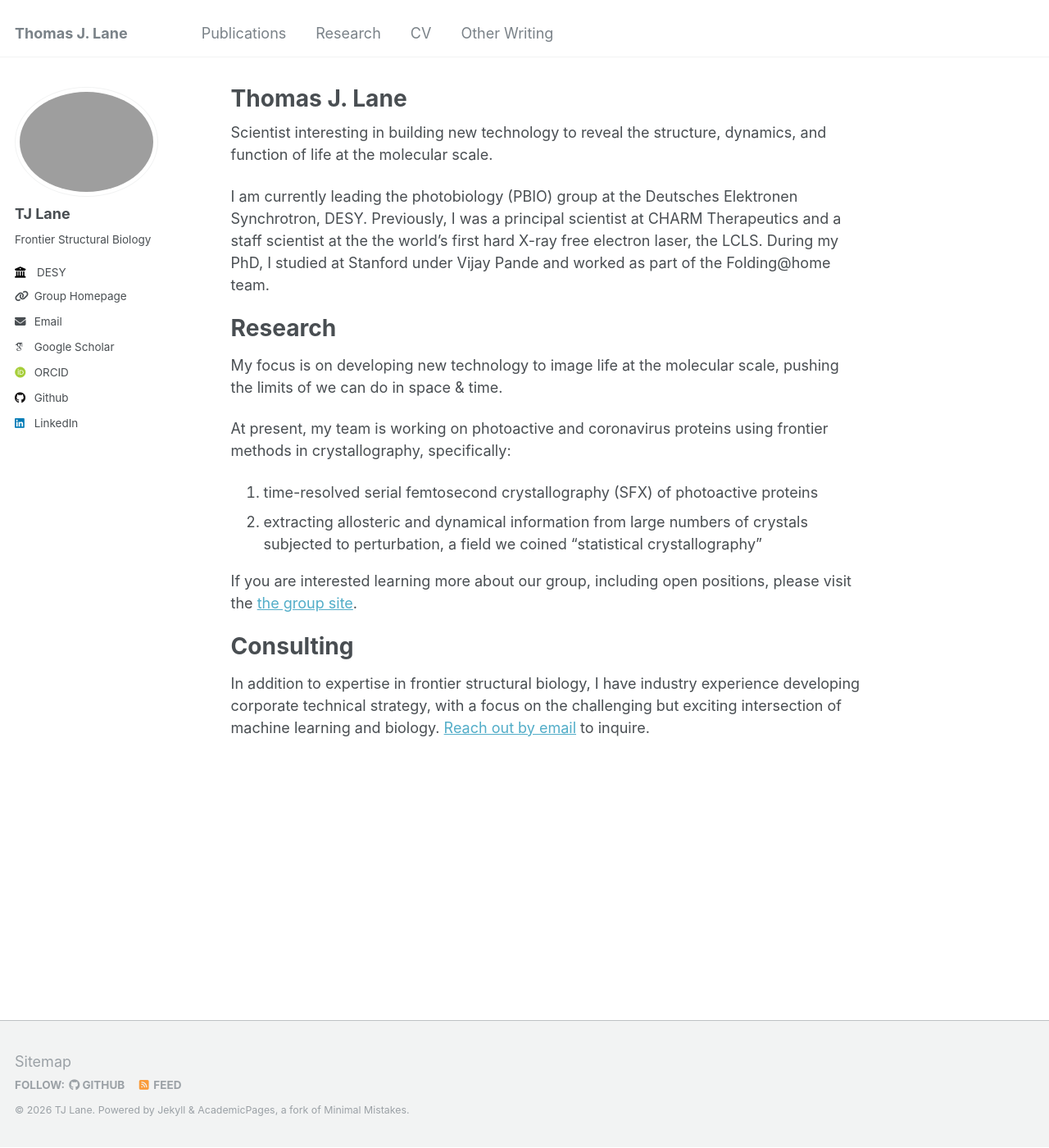
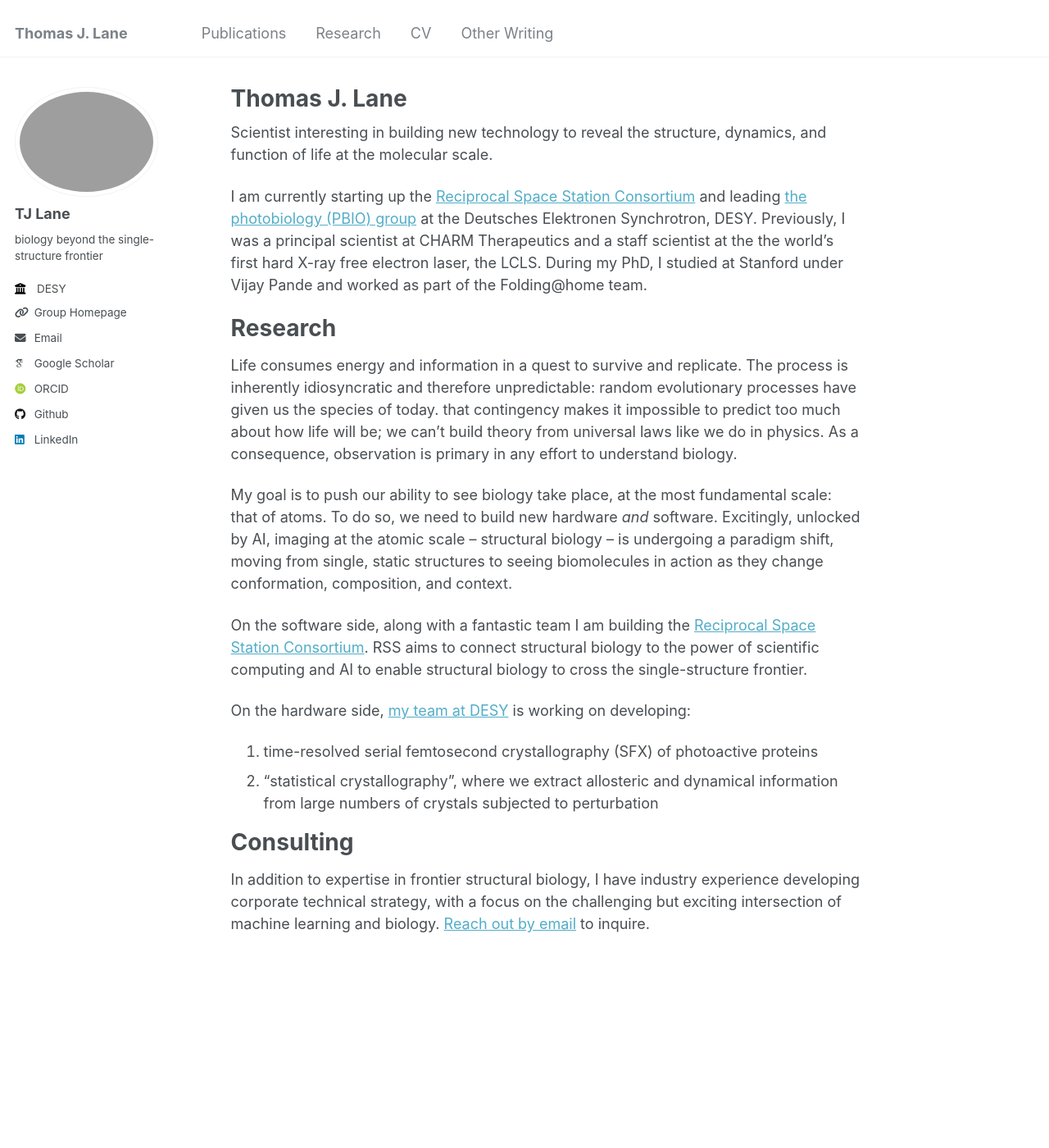
Before and after one commit to tjlane/tjlane.github.io, a Jekyll site: the page built from _pages/about.md, in a window 1280 px wide and 1400 px high. Shown: the whole window at 82% size. Built offline with Jekyll 4.4.1, drawn with Linux system fonts in a browser that asks for light colours; some web fonts are replaced.

Commit message:
front page update

```diff
--- a/_config.yml
+++ b/_config.yml
@@ -23,7 +23,7 @@
   # Biographic information
   avatar           : "bio-photo.jpg"
   name             : "TJ Lane"
-  bio              : "Frontier Structural Biology"
+  bio              : "biology beyond the single-structure frontier"
   # location         : "Cambridge, UK"
   employer         : "DESY"
   uri              : "https://pbio.cfel.de"
--- a/_pages/about.md
+++ b/_pages/about.md
@@ -9,19 +9,21 @@
 
 Scientist interesting in building new technology to reveal the structure, dynamics, and function of life at the molecular scale.
 
-I am currently leading the photobiology (PBIO) group at the Deutsches Elektronen Synchrotron, DESY. Previously, I was a principal scientist at CHARM Therapeutics and a staff scientist at the the world's first hard X-ray free electron laser, the LCLS. During my PhD, I studied at Stanford under Vijay Pande and worked as part of the Folding@home team.
+I am currently starting up the [Reciprocal Space Station Consortium](https://rs-station.org) and leading [the photobiology (PBIO) group](https://pbio.cfel.de) at the Deutsches Elektronen Synchrotron, DESY. Previously, I was a principal scientist at CHARM Therapeutics and a staff scientist at the the world's first hard X-ray free electron laser, the LCLS. During my PhD, I studied at Stanford under Vijay Pande and worked as part of the Folding@home team.
 
 
 Research
 ======
-My focus is on developing new technology to image life at the molecular scale, pushing the limits of we can do in space & time.
+Life consumes energy and information in a quest to survive and replicate. The process is inherently idiosyncratic and therefore unpredictable: random evolutionary processes have given us the species of today. that contingency makes it impossible to predict too much about how life will be; we can't build theory from universal laws like we do in physics. As a consequence, observation is primary in any effort to understand biology.
 
-At present, my team is working on photoactive and coronavirus proteins using frontier methods in crystallography, specifically:
+My goal is to push our ability to see biology take place, at the most fundamental scale: that of atoms. To do so, we need to build new hardware _and_ software. Excitingly, unlocked by AI, imaging at the atomic scale -- structural biology -- is undergoing a paradigm shift, moving from single, static structures to seeing biomolecules in action as they change conformation, composition, and context.
+
+On the software side, along with a fantastic team I am building the [Reciprocal Space Station Consortium](https://rs-station.org). RSS aims to connect structural biology to the power of scientific computing and AI to enable structural biology to cross the single-structure frontier.
+
+On the hardware side, [my team at DESY](https://pbio.cfel.de) is working on developing:
 
 1. time-resolved serial femtosecond crystallography (SFX) of photoactive proteins
-2. extracting allosteric and dynamical information from large numbers of crystals subjected to perturbation, a field we coined "statistical crystallography"
-
-If you are interested learning more about our group, including open positions, please visit the [the group site](http://pbio.cfel.de).
+2. "statistical crystallography", where we extract allosteric and dynamical information from large numbers of crystals subjected to perturbation
 
 
 Consulting
```
